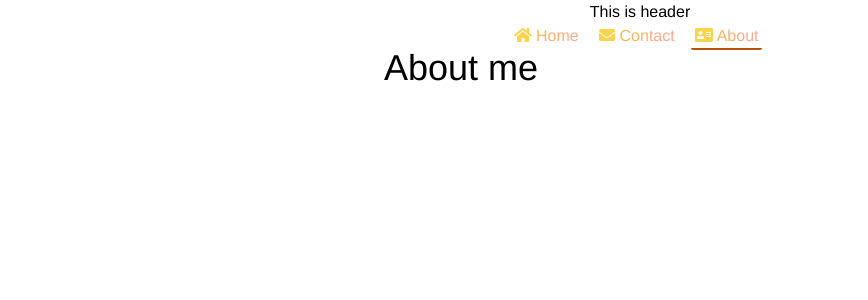
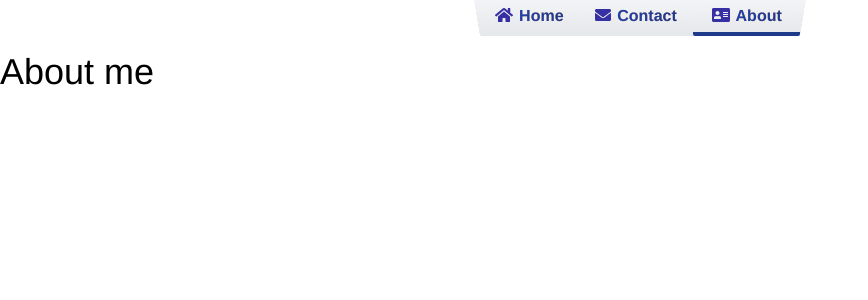
Before and after one commit to FalconOne/website-1, a Vue app in the folder frontend/: page /about in a window 1280 px wide. Shown: the top 300 px of the page, without its empty margins (0-868 px from the left). Built offline with nearby package versions, Linux system fonts and the light colour scheme.

Commit message:
UI changes with new navigation styles  - Move CSS to the component file from index.css  - Update HTML layout in App.vue  - Add 'name' key to routes path and use it in navigation

```diff
--- a/frontend/src/App.vue
+++ b/frontend/src/App.vue
@@ -6,19 +6,15 @@ import MainNav from "./components/navigation/MainNav.vue";
 </script>
 
 <template>
-    <header class="main-heade">
-        <p>This is header</p>
-    </header>
-    <nav class="main-nav">
-        <MainNav />
-    </nav>
-    <div class="content">
+    <header class="main-header"></header>
+    <MainNav />
+    <article class="content">
         <router-view v-slot="{ Component }">
             <transition name="fade" mode="out-in">
-                <component :is="Component"></component>
+                <component :is="Component" />
             </transition>
         </router-view>
-    </div>
+    </article>
 </template>
 
 <style>
@@ -27,26 +23,23 @@ import MainNav from "./components/navigation/MainNav.vue";
     -webkit-font-smoothing: antialiased;
     -moz-osx-font-smoothing: grayscale;
 }
-header, nav {
-    text-align: center;
-}
 .content {
-    width: 40%;
-    min-width: 502px;
     margin: 0 auto;
     position: relative;
     text-align: left;
 }
+
+/* Transitions */
 .fade-enter-from {
     opacity: 0;
-    transform: translateX(100px);
+    @apply transform translate-x-28;
 }
 .fade-enter-active {
     transition: 0.3s ease-out;
 }
 .fade-leave-to {
     opacity: 1;
-    transform: translateX(-100px);
+    @apply transform -translate-x-28;
 }
 .fade-leave-active {
     transition: all 0.3s ease-in;
--- a/frontend/src/components/navigation/MainNav.vue
+++ b/frontend/src/components/navigation/MainNav.vue
@@ -1,14 +1,60 @@
 <template>
-    <router-link to="/">
+    <nav class="main-nav shape">
+        <router-link :to="{ name: 'home' }">
             <i class="fas fa-home"></i>
-        Home
+            <span class="link-text">Home</span>
         </router-link>
-    <router-link to="/contact">
+        <router-link :to="{ name: 'contact' }">
             <i class="fas fa-envelope"></i>
-        Contact
+            <span class="link-text">Contact</span>
         </router-link>
-    <router-link to="/about">
+        <router-link :to="{ name: 'about' }">
             <i class="fas fa-address-card"></i>
-        About
+            <span class="link-text">About</span>
         </router-link>
+    </nav>
 </template>
+
+<style scoped>
+nav {
+    @apply w-80 grid grid-cols-3 relative mb-4 mx-auto p-0 text-center sticky top-0 z-50;
+}
+a {
+    @apply mr-2 font-semibold p-1 rounded-sm no-underline;
+}
+a:last-child {
+    @apply mr-0;
+}
+a > span.link-text {
+    @apply ml-1.5 text-transparent bg-clip-text bg-gradient-to-r
+        from-blue-800 to-blue-900
+        /* Dark Mode */
+        dark:from-yellow-400 dark:to-yellow-500;
+}
+a:hover,
+a.router-link-active {
+    @apply border-b-4
+        border-blue-900
+        /* Dark Mode */
+        dark:border-yellow-700;
+}
+a > svg {
+    @apply fill-current
+        text-indigo-800
+        /* Dark Mode */
+        dark:text-yellow-300;
+}
+nav:after {
+    content: "";
+    z-index: -1;
+    transform: perspective(120px) rotateX(-7deg);
+    transform-origin: center bottom;
+    /* box-shadow: 0px 2px 10px 5px rgb(46, 46, 46); */
+
+    @apply absolute w-full h-full top-0 left-0
+        rounded-none rounded-br-sm rounded-bl-sm bg-gradient-to-b
+        from-gray-100 to-gray-200
+        /* Dark Mode */
+        dark:from-gray-600 dark:to-gray-500;
+}
+</style>
--- a/frontend/src/router.ts
+++ b/frontend/src/router.ts
@@ -9,14 +9,17 @@ const router = createRouter({
     routes: [
         {
             path: '/',
+            name: 'home',
             component: Home
         },
         {
             path: '/contact',
+            name: 'contact',
             component: Contact
         },
         {
             path: '/about',
+            name: 'about',
             component: About
         },
         {
```
Lines whose indentation alone changed are shown as unchanged.
